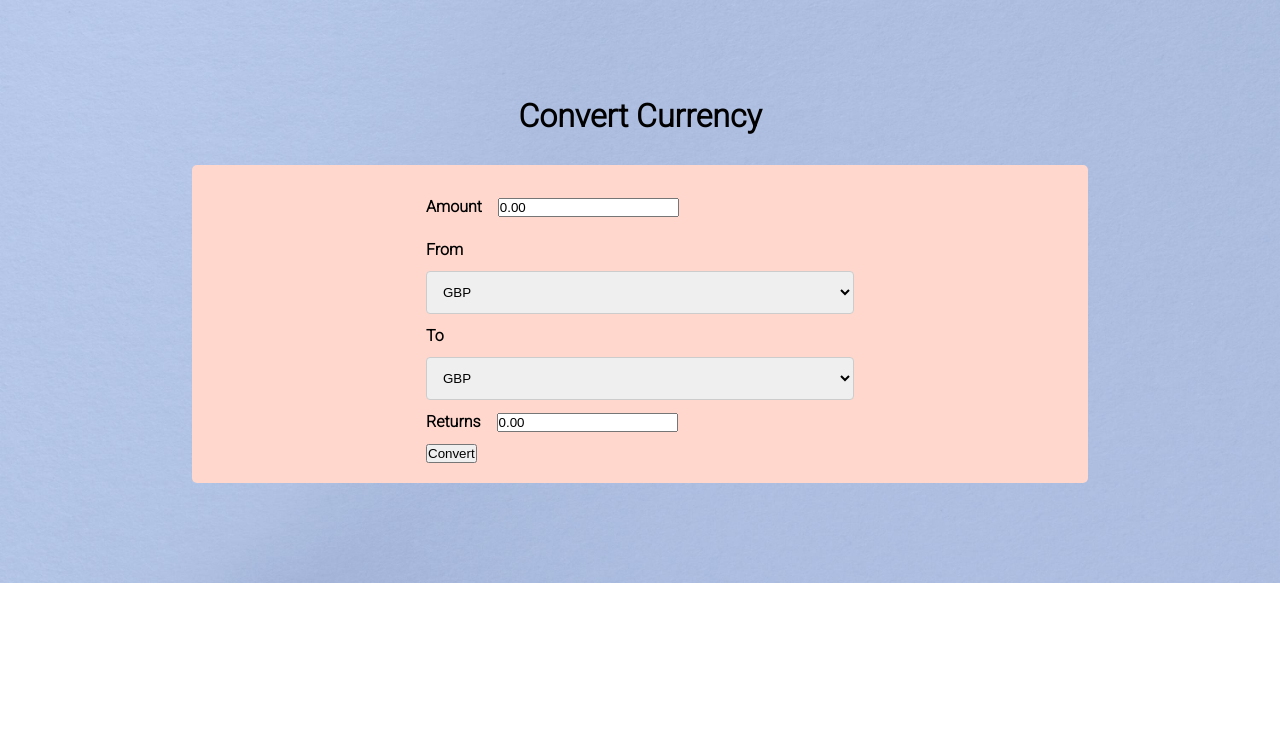
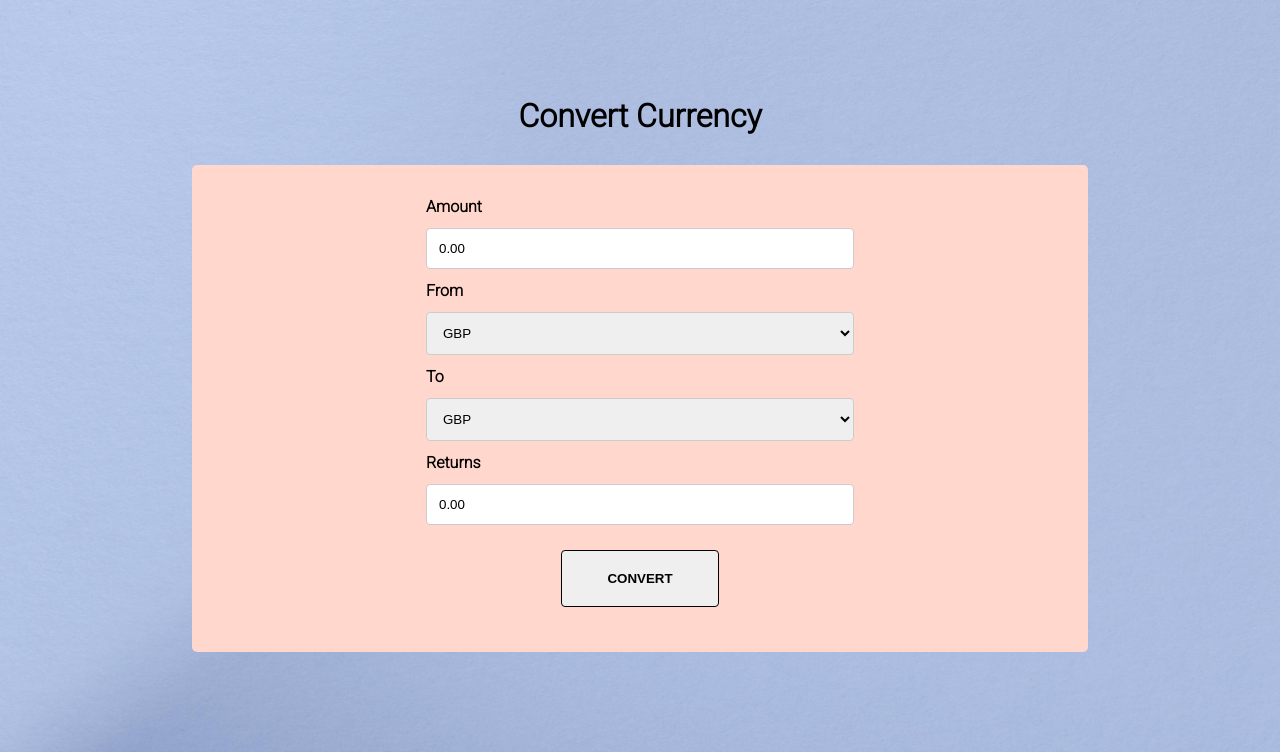
Before and after one commit to seanyoung247/hackathon-jan-2023, a plain HTML site: page index.html in a window 1280 px wide. Shown: the part 1304-2056 px from the top of the page. Before the commit the page ends 1887 px from the top, so only its background shows below. Drawn offline with Linux system fonts and the light colour scheme.

Commit message:
final api style

```diff
--- a/assets/css/styles.css
+++ b/assets/css/styles.css
@@ -198,6 +198,23 @@ money-input::part(field-delete){
     margin: 5px 15px;
 }
 
+#btn-convert {
+    color: black;
+    border-radius: 4px;
+    cursor: pointer;
+    padding: 20px 45px;
+    text-align: center;
+    text-decoration: none;
+    text-transform: uppercase;
+    font-weight: bold;
+    border: 1px solid black;
+    margin: 25px 15px;
+  }
+
+.center {
+    text-align: center;
+}
+
 .btn:hover {
     cursor: pointer;
     box-shadow: 3px 7px 16px 5px rgba(252, 252, 252, 0.6);
@@ -215,7 +232,7 @@ money-input::part(field-delete){
 }
 
 /* Style inputs, select elements */
-.container input[type=text], .container select {
+.container input[type=text], .container input[type=number], .container select {
     width: 100%;
     padding: 12px;
     border: 1px solid #ccc;
--- a/index.html
+++ b/index.html
@@ -120,7 +120,7 @@
                 </div>
             </div>
             <div class="row">
-                <div class="col-75">
+                <div class="col-75 center">
                     <button id="btn-convert">Convert</button>
                 </div>
             </div>
```
